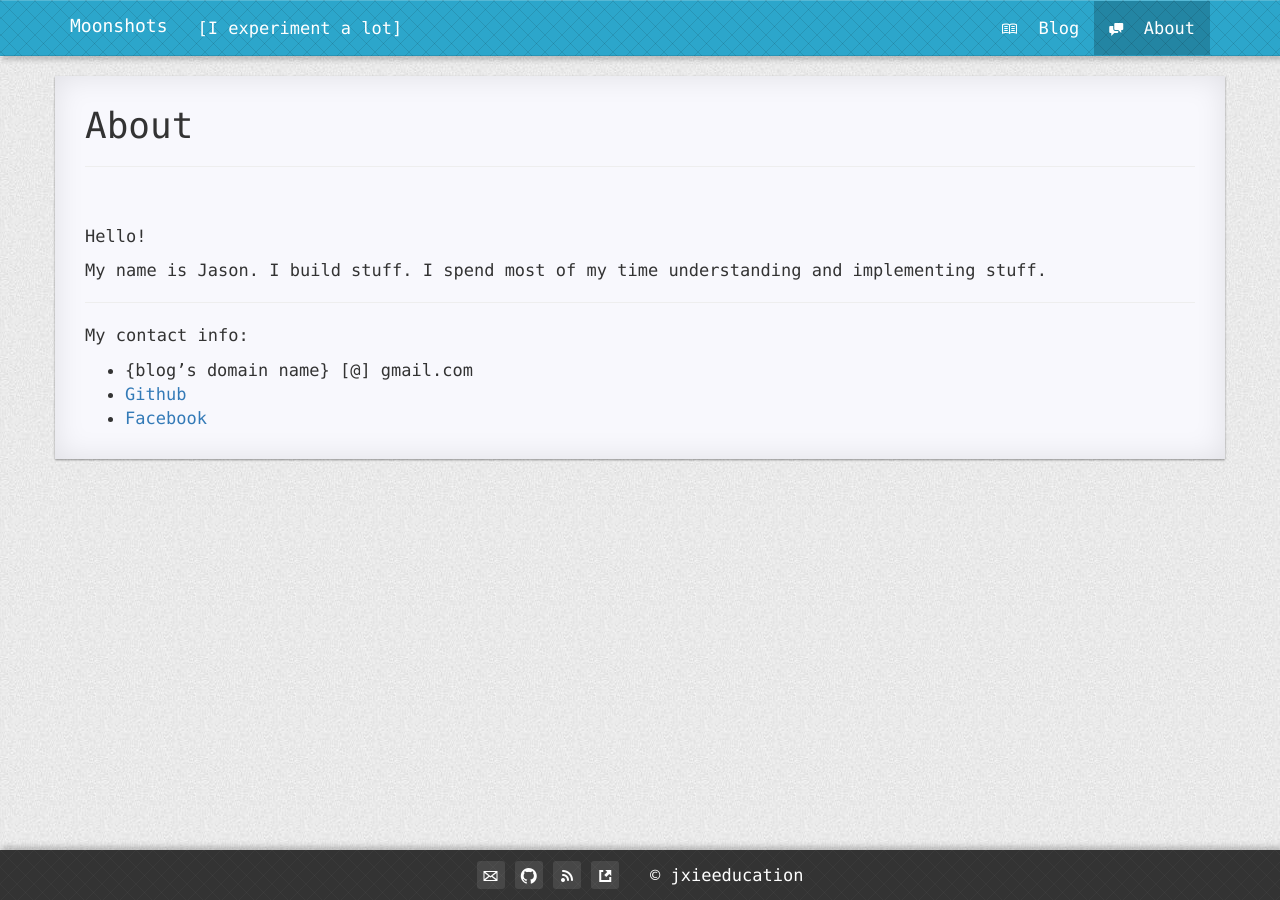
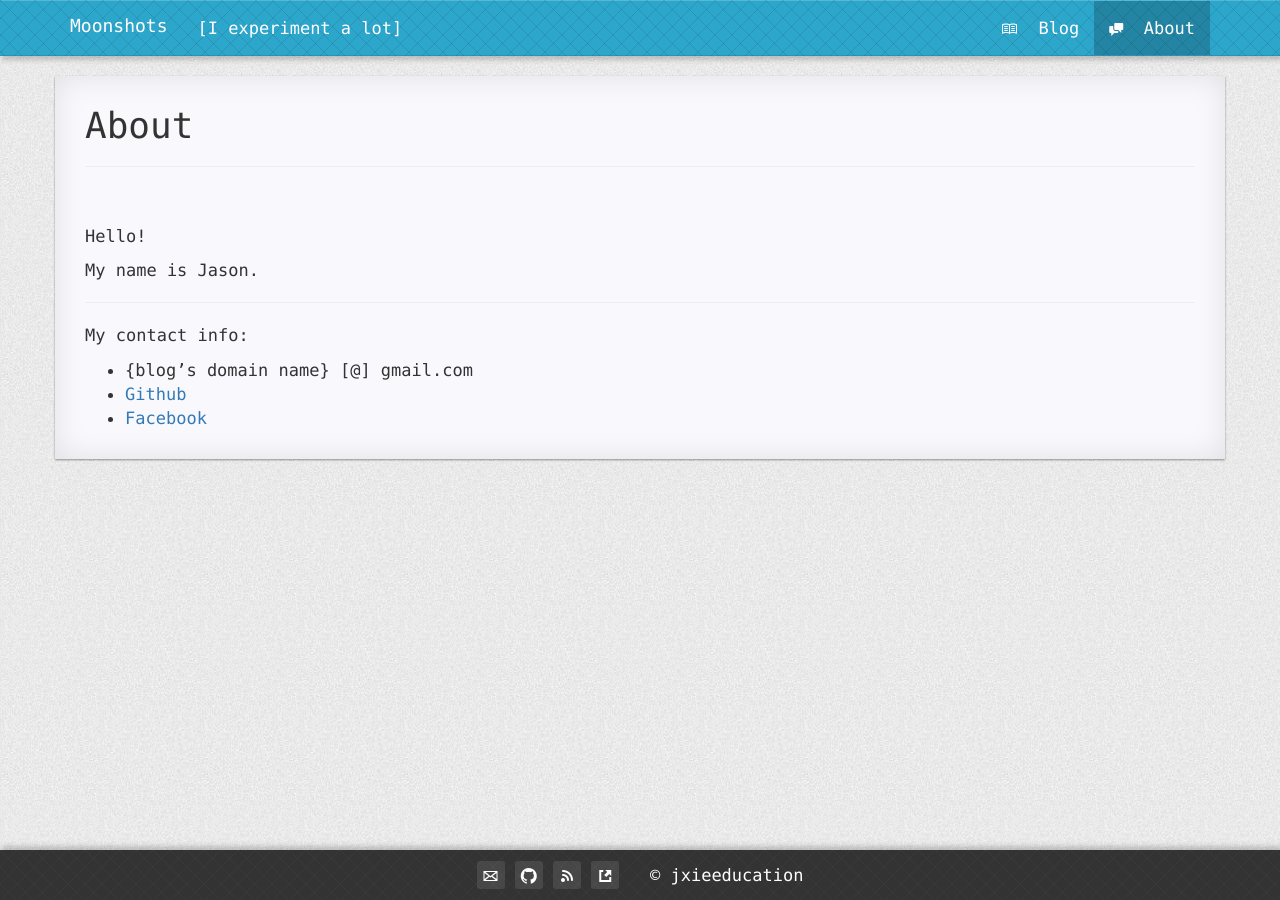
Before and after one commit to jxieeducation/jxieeducation.github.io, a Jekyll site: the page built from pages/1about.md, in a window 1280 px wide. Built offline with Jekyll 4.4.1, drawn with Linux system fonts in a browser that asks for light colours; nearby versions of some CDN libraries.

Commit message:
erased some about page stuff

```diff
--- a/pages/1about.md
+++ b/pages/1about.md
@@ -10,8 +10,6 @@ isNavItem: true
 Hello!
 
 My name is Jason.
-I build stuff.
-I spend most of my time understanding and implementing stuff.
 
 ---
 
```
